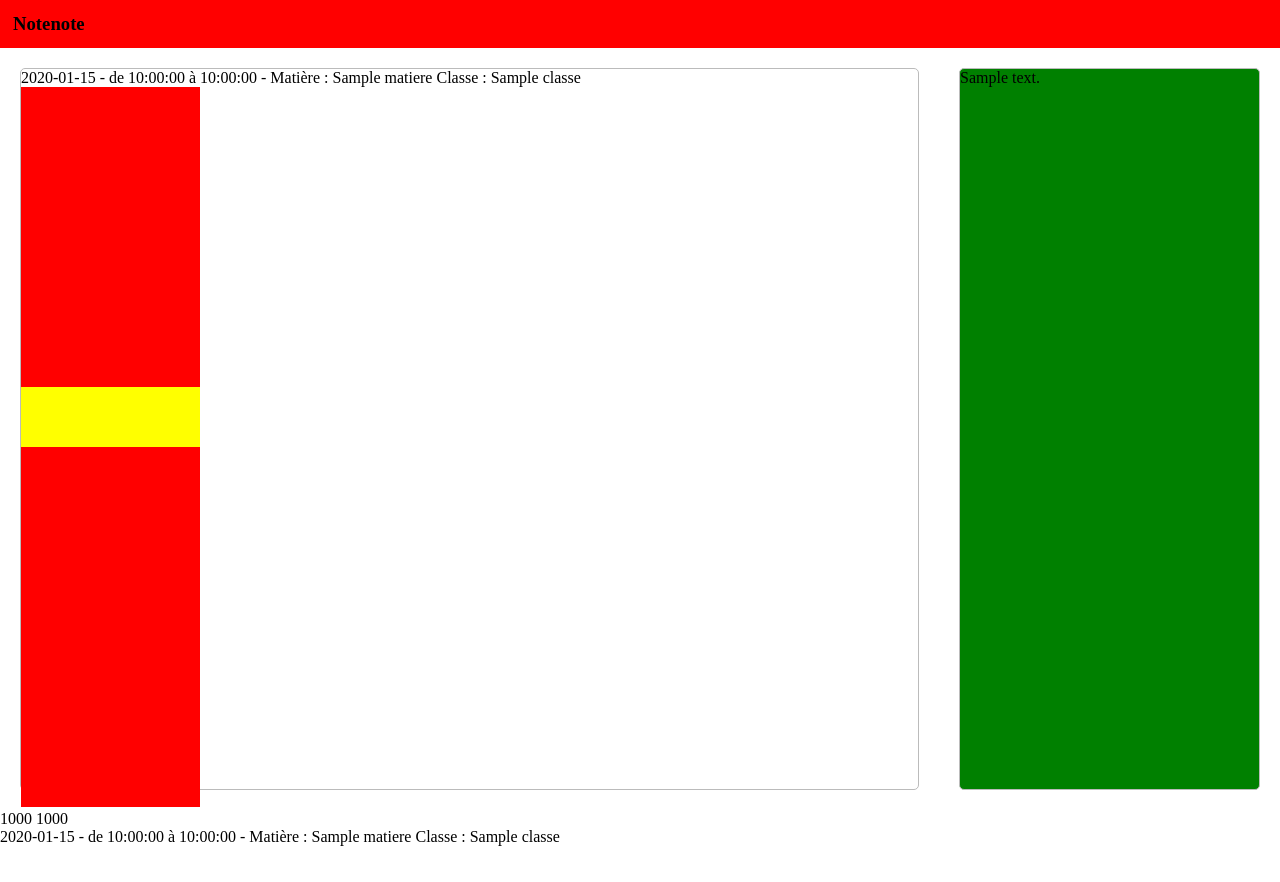
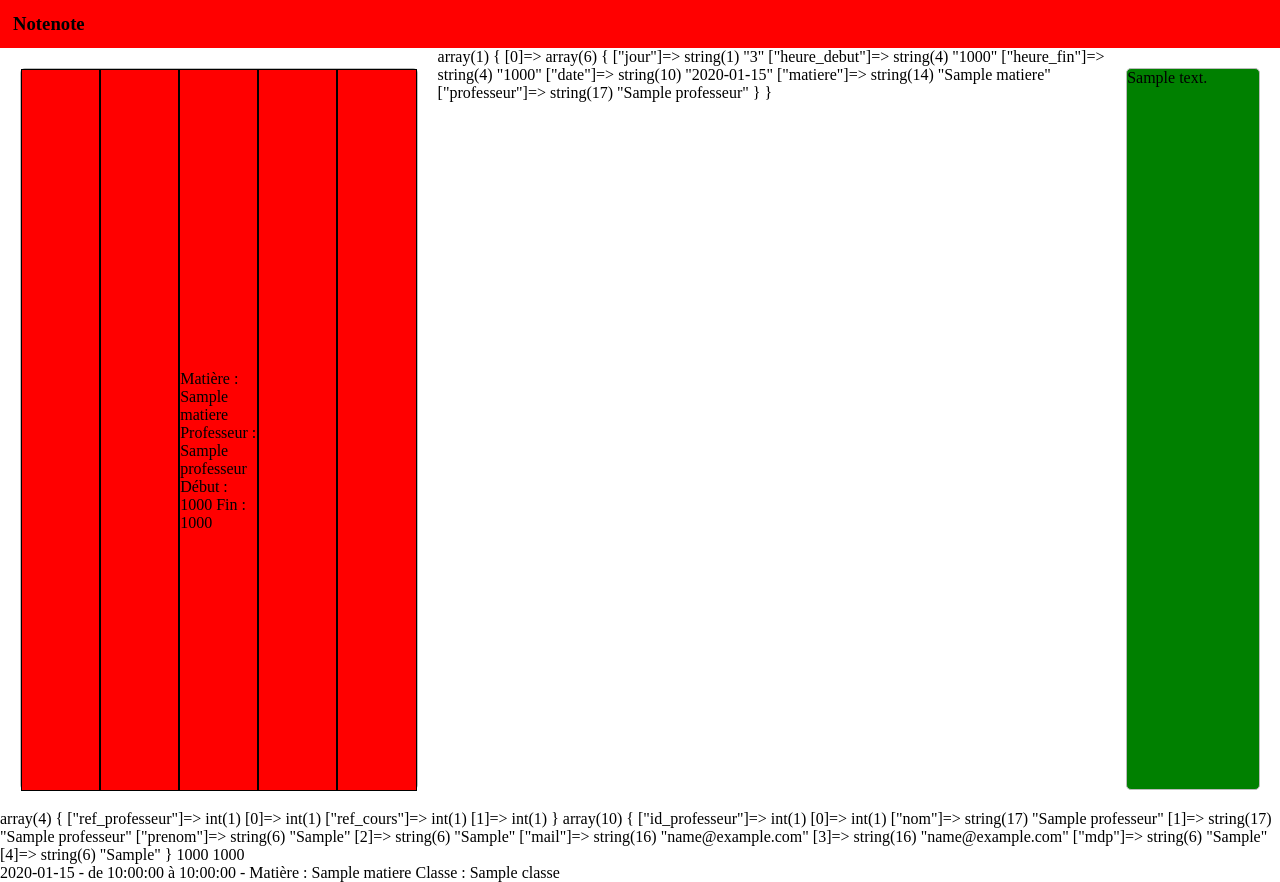
Before and after one commit to kyllianmgn/Notenote, a PHP site: page /vue/accueilEleve.php in a window 1280 px wide. Before the commit the page ends 846 px from the top, so only its background shows below. Run offline with PHP 8.4, Linux system fonts and the light colour scheme; the visitor is signed in with stand-in values (Sample User, id 1); tables that the repository leaves empty hold one stand-in row (values such as "Sample post").

Commit message:
Ajout : Emploi du temps fonctionnelle sur accueilEleve.php

```diff
--- a/Site/assets/css/style.css
+++ b/Site/assets/css/style.css
@@ -73,10 +73,18 @@ nav h3{
     width: 90%;
 }
 
-.emploi{
+.emploi-du-temps{
+    width: 100%;
+    height: 100%;
+    display: flex;
+    flex-direction: row;
+}
+
+.jour{
     background-color: red;
     width: 20%;
     height: 100%;
+    border: 1px black solid;
 }
 
 .cours{
--- a/Site/src/modele/Dirige.php
+++ b/Site/src/modele/Dirige.php
@@ -19,6 +19,15 @@ class Dirige extends Php_Table
         $req = $bdd->getBdd()->prepare("SELECT * FROM dirige;");
         $req->execute();
         return $req->fetchAll();
+    }
+
+    public function afficherByCours(BDD $bdd)
+    {
+        $req = $bdd->getBdd()->prepare("SELECT * FROM dirige WHERE ref_cours=:ref_cours");
+        $req->execute(array(
+            "ref_cours"=> $this->getRefCours()
+        ));
+        return $req->fetch();
     }
 
     public function modifier(BDD $bdd){
--- a/Site/src/modele/compte/Professeur.php
+++ b/Site/src/modele/compte/Professeur.php
@@ -18,6 +18,14 @@ class Professeur extends Compte {
         $req = $bdd->getBdd()->prepare("SELECT * FROM professeur;");
         $req->execute();
         return $req->fetchAll();
+    }
+
+    public function afficherById(BDD $bdd){
+        $req = $bdd->getBdd()->prepare("SELECT * FROM professeur WHERE id_professeur=:id_professeur;");
+        $req->execute(array(
+            "id_professeur"=>$this->getId_professeur()
+        ));
+        return $req->fetch();
     }
 
     public function modifier(BDD $bdd){
--- a/Site/vue/accueilEleve.php
+++ b/Site/vue/accueilEleve.php
@@ -12,6 +12,7 @@ require_once '../src/modele/Cours.php';
 require_once '../src/modele/Classe.php';
 require_once '../src/modele/Matiere.php';
 require_once '../src/modele/Devoir.php';
+require_once '../src/modele/Dirige.php';
 $bdd = new BDD;
 $etudiant = new Etudiant(array(
         "id_etudiant"=>$_SESSION['id_etudiant']
@@ -30,7 +31,10 @@ $etudiant = $etudiant->afficherById($bdd);
 </nav>
 <div class="vue">
     <div class="section gauche">
+        <div class="emploi-du-temps">
             <?php
+            $mesCours = array();
+            $monCours = array();
             $cours = new Cours(array(
                 "ref_classe"=>$etudiant['ref_classe']
             ));
@@ -39,21 +43,92 @@ $etudiant = $etudiant->afficherById($bdd);
                     "id_Classe"=>$courss['ref_classe']
                 ));
                 $classe = $classe->afficherById($bdd);
+
                 $matiere = new Matiere(array(
                     "id_Matiere"=>$courss['ref_matiere']
                 ));
                 $matiere = $matiere->afficherById($bdd);
-            echo "<div heure_debut='".date("Hi", strtotime($courss['heure_debut']))."' heure_fin='".date("Hi", strtotime($courss['heure_fin']))."'>";
-            echo $courss['date']." - de ".$courss['heure_debut']." à ".$courss['heure_fin']." - Matière : ".$matiere['nom']." Classe : ".$classe['nom']."<br>";
-            echo "</div>";
+
+                $dirige = new Dirige(array(
+                    "ref_Cours"=>$courss['id_cours']
+                ));
+                $dirige = $dirige->afficherByCours($bdd);
+
+                if ($dirige){
+                    $professeur = new Professeur(array(
+                        "id_professeur"=>$dirige['ref_professeur']
+                    ));
+                    $professeur = $professeur->afficherById($bdd);
+                }else{
+                    $professeur = null;
+                }
+
+                $monCours["jour"] = date('w', strtotime($courss['date']));
+                $monCours["heure_debut"] = date("Hi", strtotime($courss['heure_debut']));
+                $monCours["heure_fin"] = date("Hi", strtotime($courss['heure_fin']));
+                $monCours["date"] = $courss['date'];
+                $monCours['matiere'] = $matiere['nom'];
+                if ($dirige){
+                    $monCours['professeur'] = $professeur['nom'];
+                }else{
+                    $monCours['professeur'] = null;
+                }
+                $check = false;
+
+                array_push($mesCours,$monCours);
             }
             ?>
-        <div class="emploi">
-            <div class="cours" id="cours">
+            <div class="lundi jour">
+                <?php
+                    foreach ($mesCours as $monCours){
+                        if ($monCours['jour']=='1'){
+                            echo "<div class='cours' heure_debut='".$monCours['heure_debut']."' heure_fin='".$monCours['heure_fin']."' jour='".$monCours['date']."'>"."Matière : ".$monCours['matiere']." Professeur : ".$monCours['professeur']." Début : ".$monCours['heure_debut']." Fin : ".$monCours['heure_fin']."</div>";
+                        }
+                    }
+                ?>
+            </div>
+            <div class="mardi jour">
+                <?php
+                foreach ($mesCours as $monCours){
+                    if ($monCours['jour']=='2'){
 
+                        echo "<div class='cours' heure_debut='".$monCours['heure_debut']."' heure_fin='".$monCours['heure_fin']."' jour='".$monCours['date']."'>"."Matière : ".$monCours['matiere']." Professeur : ".$monCours['professeur']." Début : ".$monCours['heure_debut']." Fin : ".$monCours['heure_fin']."</div>";
+                    }
+                }
+                ?>
+            </div>
+            <div class="mercredi jour">
+                <?php
+                foreach ($mesCours as $monCours){
+                    if ($monCours['jour']=='3'){
+                        echo "<div class='cours' heure_debut='".$monCours['heure_debut']."' heure_fin='".$monCours['heure_fin']."' jour='".$monCours['date']."'>"."Matière : ".$monCours['matiere']." Professeur : ".$monCours['professeur']." Début : ".$monCours['heure_debut']." Fin : ".$monCours['heure_fin']."</div>";
+                    }
+                }
+                ?>
+            </div>
+            <div class="jeudi jour">
+                <?php
+                foreach ($mesCours as $monCours){
+                    if ($monCours['jour']=='4'){
+                        echo "<div class='cours' heure_debut='".$monCours['heure_debut']."' heure_fin='".$monCours['heure_fin']."' jour='".$monCours['date']."'>"."Matière : ".$monCours['matiere']." Professeur : ".$monCours['professeur']." Début : ".$monCours['heure_debut']." Fin : ".$monCours['heure_fin']."</div>";
+                    }
+                }
+                ?>
+            </div>
+            <div class="vendredi jour">
+                <?php
+                foreach ($mesCours as $monCours){
+                    if ($monCours['jour']=='5'){
+                        echo "<div class='cours' heure_debut='".$monCours['heure_debut']."' heure_fin='".$monCours['heure_fin']."' jour='".$monCours['date']."'>"."Matière : ".$monCours['matiere']." Professeur : ".$monCours['professeur']." Début : ".$monCours['heure_debut']." Fin : ".$monCours['heure_fin']."</div>";
+                    }
+                }
+                ?>
             </div>
         </div>
     </div>
+    <?php
+    var_dump($mesCours);
+    ?>
     <div class="section droite">
         <?php
             $devoir = new Devoir(array(
@@ -66,6 +141,8 @@ $etudiant = $etudiant->afficherById($bdd);
     </div>
 </div>
 <?php
+var_dump($dirige);
+var_dump($professeur);
 $cours = new Cours(array(
     "ref_classe"=>$etudiant['ref_classe']
 ));
@@ -86,10 +163,17 @@ foreach ($cours->afficherSpecific($bdd) as $courss){
 }
 ?>
 <script>
-    var heure_debut = 1000/2400*100;
-    var heure_fin = (1200-1000)/2400*100
-    var cours = document.getElementById('cours')
-    cours.style.cssText = 'top: ' + heure_debut + '%; height: ' + heure_fin + '%;'
+
+    var cours = document.getElementsByClassName('cours')
+    for(var i = 0; i < cours.length; i++){
+        var bloc = cours[i];
+        var debut = bloc.getAttribute('heure_debut');
+        var fin = bloc.getAttribute('heure_fin');
+        var heure_debut = debut/2400*100;
+        var heure_fin = (fin-debut)/2400*100
+        console.log(heure_debut, heure_fin)
+        bloc.style.cssText = 'top: ' + heure_debut + '%; height: ' + heure_fin + '%;'
+    }
 </script>
 </body>
 </html>
```
Lines whose indentation alone changed are shown as unchanged.
